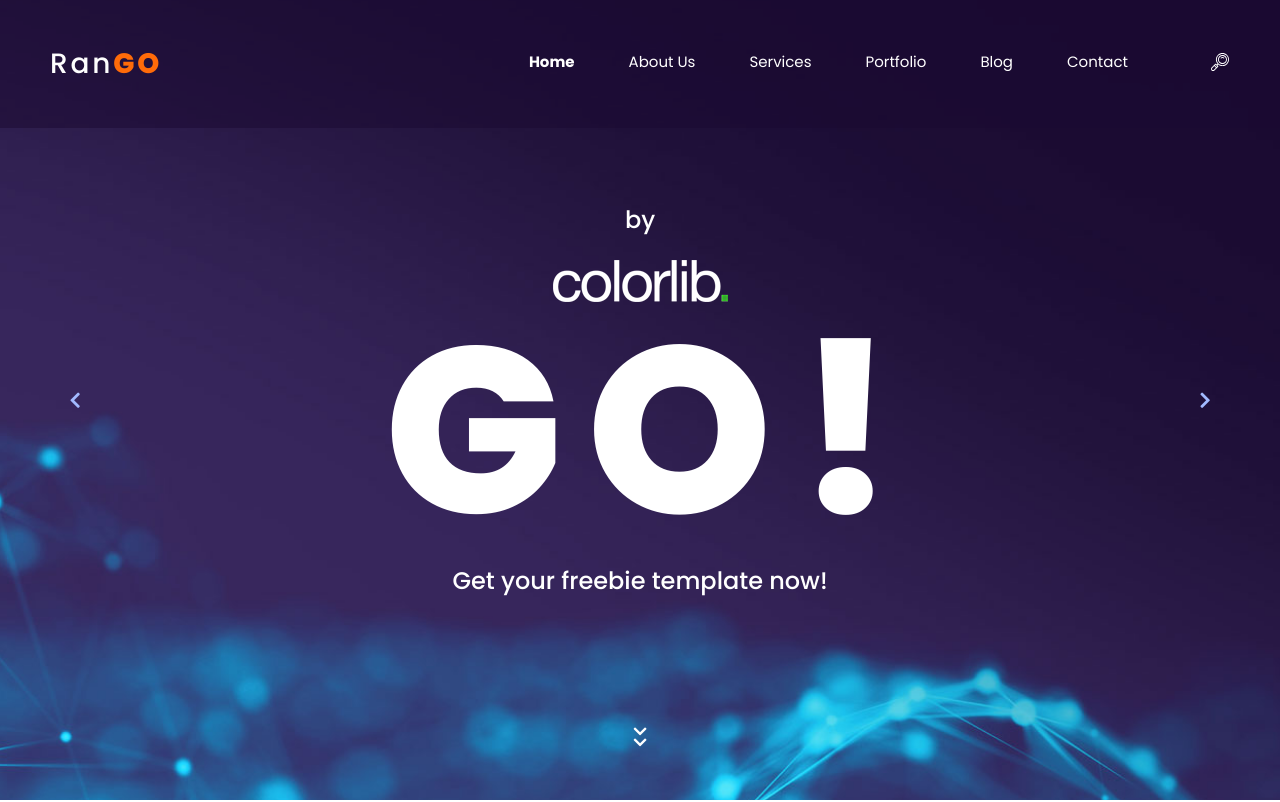
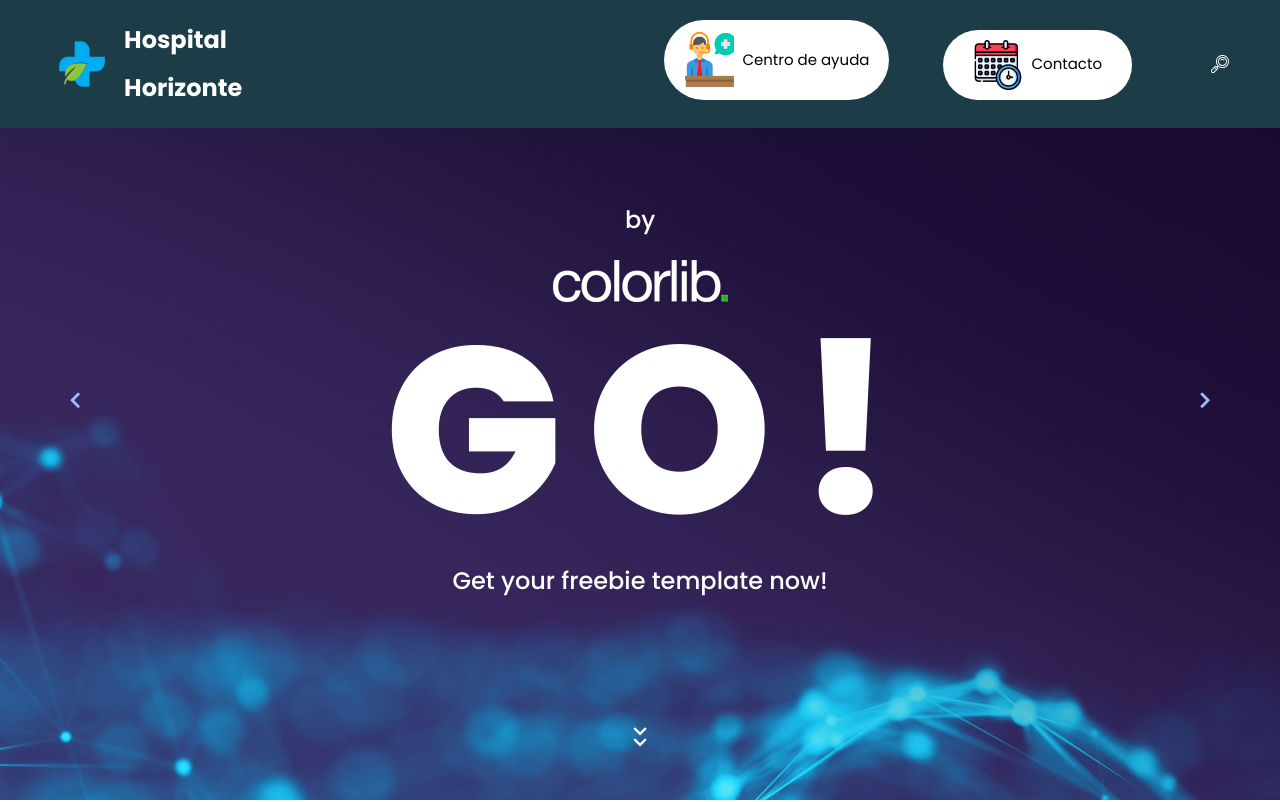
Before and after one commit to ElZoro1/HospitalHorizonteProyect, a plain HTML site: page index.html in a window 1280 px wide. Shown: the top 802 px of the page. Drawn offline with Linux system fonts and the light colour scheme.

Commit message:
Se hicieron cambios en el header

```diff
--- a/index.html
+++ b/index.html
@@ -26,20 +26,31 @@
 	<header class="header d-flex flex-row justify-content-end align-items-center trans_200">
 
 		<!-- Logo -->
-		<div class="logo mr-auto">
-			<a href="#">Ran<span>go</span></a>
+		<div class="logo mr-auto" style="display: flex; align-items: center;">
+			<a href="#"><img src="imageshospital/image.png"></a>
+			<span style="font-size: 24px; font-weight: bold;">Hospital Horizonte</span>
 		</div>
+
+
 
 		<!-- Navigation -->
 		<nav class="main_nav justify-self-end text-right">
 			<ul>
-				<li class="active"><a href="#">Home</a></li>
-				<li><a href="about.html">About Us</a></li>
-				<li><a href="services.html">Services</a></li>
-				<li><a href="portfolio.html">Portfolio</a></li>
-				<li><a href="blog.html">Blog</a></li>
-				<li><a href="contact.html">Contact</a></li>
+				<li>
+					<button class="btn-primary">
+						<img src="imageshospital/Logoboton1.png" class="btn-icon">
+						Centro de ayuda
+					</button>
+				</li>
+				<li>
+					<button class="btn-secondary">
+						<img src="imageshospital/Logoboton2.png" class="btn-icon">
+						Contacto
+				</li>
 			</ul>
+		</nav>
+
+
 
 			<!-- Search -->
 			<div class="search">
--- a/styles/main_styles.css
+++ b/styles/main_styles.css
@@ -59,7 +59,7 @@ body
 	line-height: 2;
 	font-weight: 400;
 	background: #FFFFFF;
-	color: #6e6e6e;
+	color: #ffffff;
 }
 div
 {
@@ -332,7 +332,7 @@ section
 	left: 0;
 	width: 100%;
 	height: 128px;
-	background: rgba(27, 11, 51, 0.52);
+	background: #1C3D47;
 	z-index: 10;
 }
 .header.scrolled
@@ -344,37 +344,45 @@ section
 /*********************************
 3.1.1 Logo
 *********************************/
-
-.logo
-{
-	padding-left: 57px;
+.logo {
+    padding-left: 37px;
     flex-basis: 50%;
-}
-.logo a
-{
+    display: flex;
+    align-items: center; /* Para alinear el logo y el texto verticalmente */
+}
+
+.logo a {
     font-size: 36px;
     font-weight: 500;
-	color: #fefefe;
+    color: #ececec;
     letter-spacing: 0.1em;
     line-height: 128px;
-}
-.logo a span
-{
+    display: flex;
+    align-items: center; /* Alinea el contenido del enlace */
+}
+
+.logo a img {
+    max-height: 100px; /* Aumenta el tamaño del logo */
+    margin-right: 10px; /* Mantén el espacio entre el logo y el texto */
+}
+
+
+.logo a span {
     font-weight: 800;
     color: #ff6b09;
     text-transform: uppercase;
 }
 
+
 /*********************************
 3.1.2 Main Navigation
 *********************************/
 
-.main_nav
-{
+.main_nav {
     flex-basis: 200%;
 }
-.main_nav ul
-{
+
+.main_nav ul {
     display: inline-block;
     margin-right: 100px;
     -webkit-transform: translateY(-4px);
@@ -383,27 +391,69 @@ section
     -o-transform: translateY(-4px);
     transform: translateY(-4px);
 }
-.main_nav ul li
-{
+
+.main_nav ul li {
     display: inline-block;
     margin-right: 65px;
 }
-.main_nav ul li:last-child
-{
+
+.main_nav ul li:last-child {
     margin-right: 0px;
 }
-.main_nav ul li a
-{
+
+.main_nav ul li a {
     display: block;
     font-size: 15px;
     font-weight: 400;
     line-height: 40.51px;
     color: #FFFFFF;
 }
-.main_nav ul li.active a
-{
+
+.main_nav ul li.active a {
     font-weight: 700;
 }
+
+/* Estilos para los botones */
+.main_nav ul li button {
+    font-size: 15px;
+    font-weight: 400;
+    padding: 10px 20px; /* Espaciado interno del botón */
+    color: black; /* Cambiar el color del texto a negro */
+    background-color: #ffffff; /* Mantiene el fondo blanco */
+    border: none;
+    border-radius: 50px; /* Hace el botón ovalado */
+    cursor: pointer;
+    line-height: 40.51px;
+    display: flex; /* Para alinear la imagen y el texto */
+    align-items: center; /* Centrar verticalmente */
+}
+
+.btn-icon {
+    width: 50px; /* Ajusta el ancho de la imagen (puedes cambiarlo según tus necesidades) */
+    height: auto; /* Mantiene la proporción de la imagen */
+    margin-right: 8px; /* Espacio entre la imagen y el texto */
+}
+
+/* Estilos para el botón secundario */
+.main_nav ul li button.btn-secondary {
+    font-size: 15px;
+    font-weight: 400;
+    padding: 10px 30px; /* Espaciado interno */
+    color: black; /* Color del texto */
+    background-color: #ffffff; /* Fondo blanco */
+    border: none;
+    border-radius: 50px; /* Ovalado */
+    cursor: pointer;
+    line-height: 40.51px; /* Alineación vertical */
+    display: flex; /* Para alinear la imagen y el texto */
+    align-items: center; /* Centrar verticalmente */
+}
+
+/* Espaciado entre botones y otros enlaces */
+.main_nav ul li button + li {
+    margin-right: 0px;
+}
+
 
 /*********************************
 3.1.3 Search
```
Also changed, not shown: imageshospital/Logoboton1.png (added), imageshospital/Logoboton2.png (added). Lines whose indentation alone changed are shown as unchanged.
